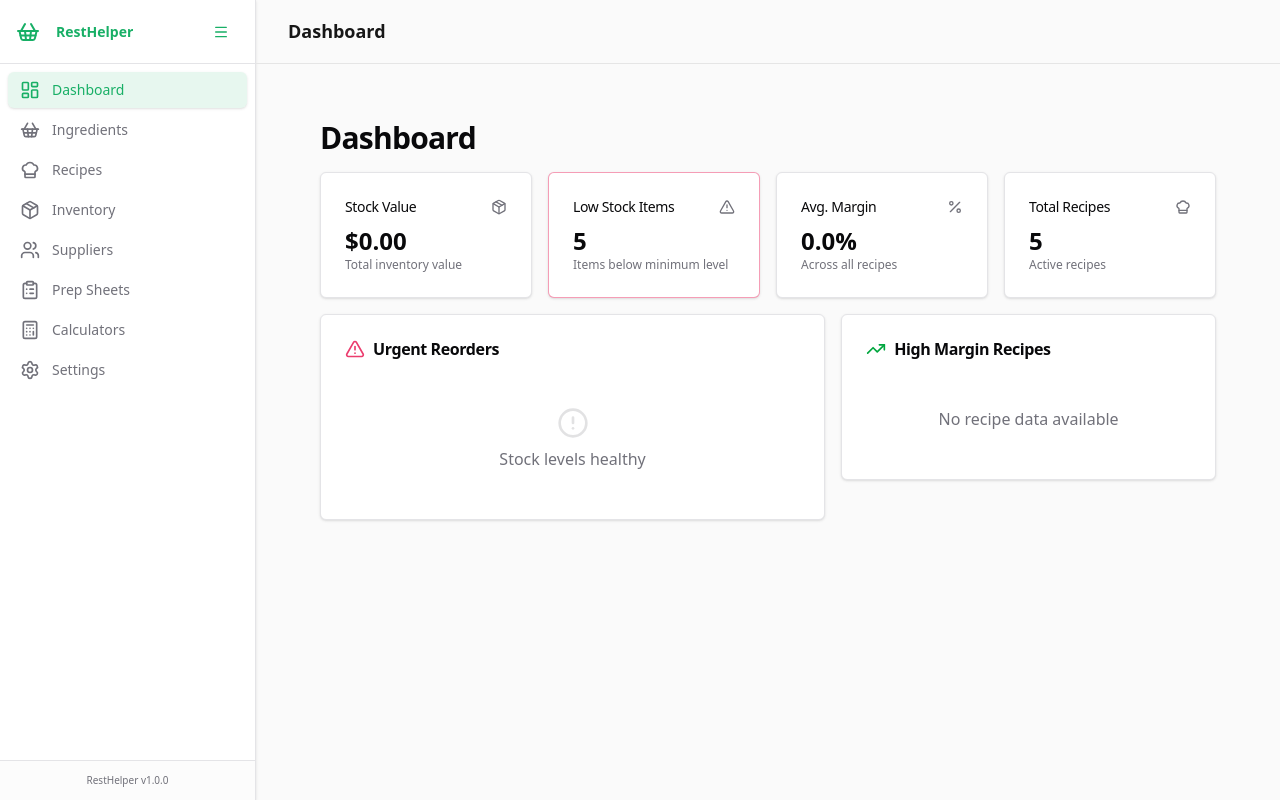
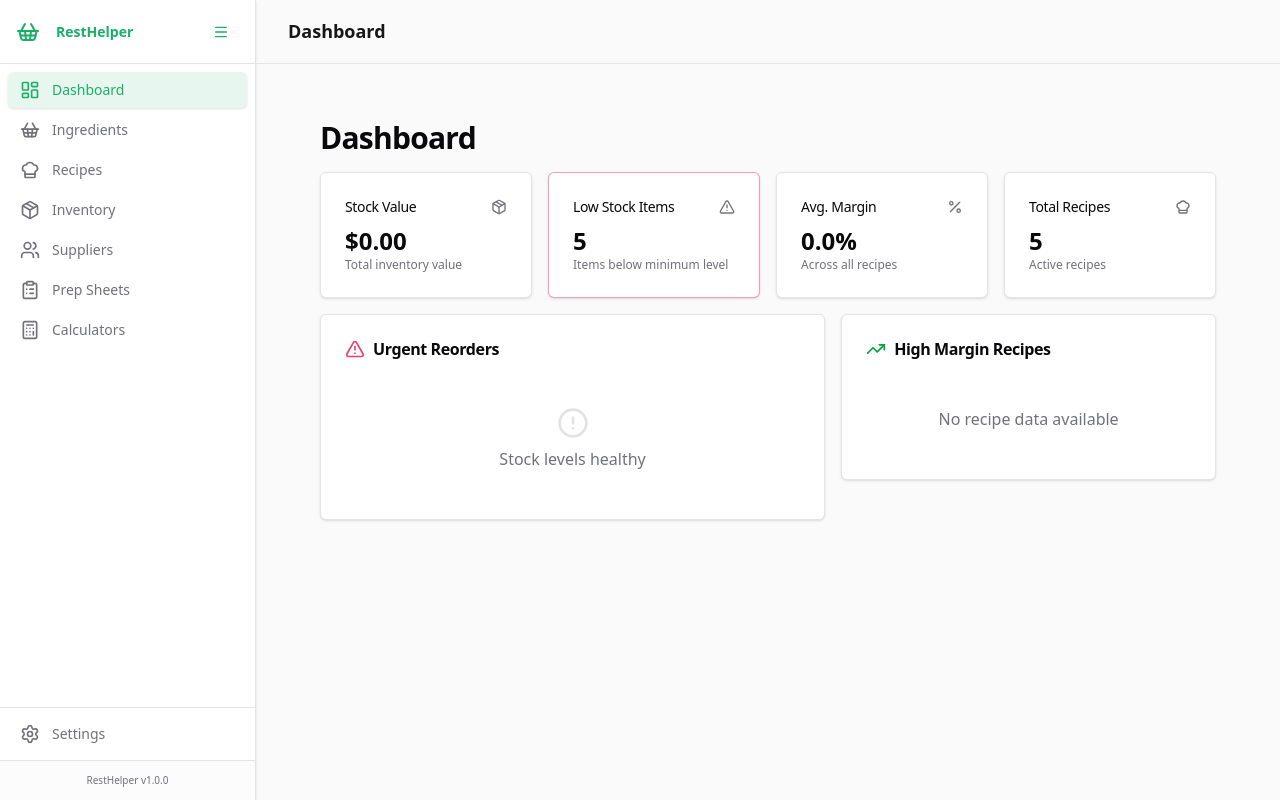
Before and after one commit to serguei9090/Gusto, a React (Vite) app: page / in a window 1280 px wide. Built offline with nearby package versions, Linux system fonts and the light colour scheme.

Commit message:
setting to botton

```diff
--- a/src/components/Sidebar.tsx
+++ b/src/components/Sidebar.tsx
@@ -48,11 +48,12 @@ export const Sidebar = ({ currentView, onChangeView }: SidebarProps) => {
     settings: { label: t("navigation.settings"), icon: Settings },
   };
 
-  // Filter and sort items based on order and visibility, ensuring settings is always last
-  const displayItems = [
-    ...moduleOrder
+  // Filter and sort items based on order and visibility, excluding settings
+  const displayItems = moduleOrder
     .filter((id) => {
       const normalizedId = id.toLowerCase();
+      // Exclude settings from main nav
+      if (normalizedId === "settings") return false;
       // Use ?? true to show modules by default if not explicitly hidden in settings
       const isVisible = modules[id] ?? modules[normalizedId] ?? true;
       return isVisible && moduleConfig[normalizedId];
@@ -60,9 +61,7 @@ export const Sidebar = ({ currentView, onChangeView }: SidebarProps) => {
     .map((id) => {
       const normalizedId = id.toLowerCase();
       return { id: normalizedId, ...moduleConfig[normalizedId] };
-      }),
-    { id: "settings", ...moduleConfig.settings }, // Always append settings at the end
-  ];
+    });
 
   return (
     <motion.aside
@@ -75,7 +74,7 @@ export const Sidebar = ({ currentView, onChangeView }: SidebarProps) => {
         className={`h-16 flex items-center border-b text-primary font-bold text-lg transition-all duration-300 ${isCollapsed ? "justify-center px-0" : "justify-between px-4"} `}
       >
         <AnimatePresence>
-          {!isCollapsed && (
+          {isCollapsed ? null : (
             <motion.div
               initial={{ opacity: 0, width: 0 }}
               animate={{ opacity: 1, width: "auto" }}
@@ -105,8 +104,7 @@ export const Sidebar = ({ currentView, onChangeView }: SidebarProps) => {
             type="button"
             className={`
               w-full flex items-center gap-3 px-3 py-2 rounded-md text-sm font-medium transition-colors relative
-              ${
-                currentView === item.id
+              ${currentView === item.id
                 ? "bg-primary/10 text-primary shadow-sm"
                 : "text-muted-foreground hover:bg-muted hover:text-foreground"
               }
@@ -116,7 +114,7 @@ export const Sidebar = ({ currentView, onChangeView }: SidebarProps) => {
           >
             <item.icon size={20} className="shrink-0" />
             <AnimatePresence>
-              {!isCollapsed && (
+              {isCollapsed ? null : (
                 <motion.span
                   initial={{ opacity: 0, width: 0 }}
                   animate={{ opacity: 1, width: "auto" }}
@@ -131,10 +129,50 @@ export const Sidebar = ({ currentView, onChangeView }: SidebarProps) => {
         ))}
       </nav>
 
+      {/* Settings Button */}
+      <div className="p-2 border-t">
+        <button
+          onClick={() => onChangeView("settings")}
+          type="button"
+          className={`
+            w-full flex items-center gap-3 px-3 py-2 rounded-md text-sm font-medium transition-colors relative
+            ${currentView === "settings"
+              ? "bg-primary/10 text-primary shadow-sm"
+              : "text-muted-foreground hover:bg-muted hover:text-foreground"
+            }
+            ${isCollapsed ? "justify-center" : ""}
+          `}
+          title={isCollapsed ? moduleConfig.settings.label : undefined}
+        >
+          <Settings size={20} className="shrink-0" />
+          <AnimatePresence>
+            {isCollapsed ? null : (
+              <motion.span
+                initial={{ opacity: 0, width: 0 }}
+                animate={{ opacity: 1, width: "auto" }}
+                exit={{ opacity: 0, width: 0 }}
+                className="whitespace-nowrap overflow-hidden"
+              >
+                {moduleConfig.settings.label}
+              </motion.span>
+            )}
+          </AnimatePresence>
+        </button>
+      </div>
+
       {/* Version Footer */}
       <div className="p-3 border-t bg-muted/30">
         <AnimatePresence>
-          {!isCollapsed ? (
+          {isCollapsed ? (
+            <motion.div
+              initial={{ opacity: 0 }}
+              animate={{ opacity: 1 }}
+              exit={{ opacity: 0 }}
+              className="text-[10px] text-muted-foreground text-center"
+            >
+              v1.0
+            </motion.div>
+          ) : (
             <motion.div
               initial={{ opacity: 0 }}
               animate={{ opacity: 1 }}
@@ -143,15 +181,6 @@ export const Sidebar = ({ currentView, onChangeView }: SidebarProps) => {
             >
               RestHelper v1.0.0
             </motion.div>
-          ) : (
-            <motion.div
-              initial={{ opacity: 0 }}
-              animate={{ opacity: 1 }}
-              exit={{ opacity: 0 }}
-              className="text-[10px] text-muted-foreground text-center"
-            >
-              v1.0
-            </motion.div>
           )}
         </AnimatePresence>
       </div>
```
Lines whose indentation alone changed are shown as unchanged.
